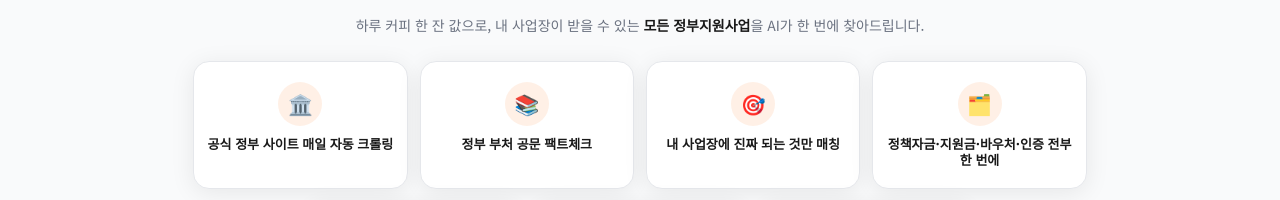
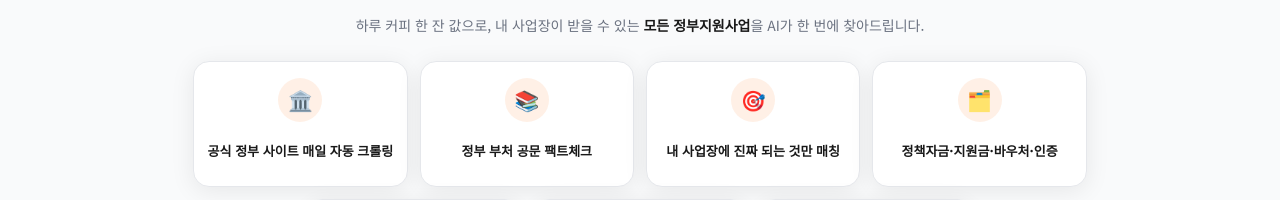
Before and after one commit to ppfa26/PPFA26, a Next.js app: page / in a window 1280 px wide. Shown: the part 598-798 px from the top of the page. Built offline with nearby package versions, Linux system fonts and the light colour scheme; no server answers; a web font is replaced by a local one.

Commit message:
홈 7칸 미세조정: 4번째 '전부 한번에' 삭제(균형) + 카드 세로높이 통일(min-h로 윗줄=아랫줄 동일) + 하단 CTA~푸터 흰 공란 축소(pb·footer mt 축소)

```diff
--- a/src/app/page.tsx
+++ b/src/app/page.tsx
@@ -12,7 +12,7 @@ const TRUST_BADGES = [
   { icon: "🏛️", text: "공식 정부 사이트 매일 자동 크롤링" },
   { icon: "📚", text: "정부 부처 공문 팩트체크" },
   { icon: "🎯", text: "내 사업장에 진짜 되는 것만 매칭" },
-  { icon: "🗂️", text: "정책자금·지원금·바우처·인증 전부 한 번에" },
+  { icon: "🗂️", text: "정책자금·지원금·바우처·인증" },
   { icon: "📝", text: "신청 방법·필요 서류·순서까지 자문" },
   { icon: "🚫", text: "행정 대행 없음 · 승인 수수료 0원" },
   { icon: "☕", text: "커피 한 잔 값 · 1회성 결제" },
@@ -199,15 +199,15 @@ export default function Home() {
               {TRUST_BADGES.map((b, i) => (
                 <div
                   key={i}
-                  className="hover-lift flex w-[calc(50%-0.375rem)] flex-col items-center gap-2.5 rounded-2xl border border-gray-200 bg-white px-3 py-5 text-center shadow-card sm:w-[calc(25%-0.6rem)]"
+                  className="hover-lift flex w-[calc(50%-0.375rem)] flex-col items-center justify-center gap-2.5 rounded-2xl border border-gray-200 bg-white px-3 py-4 text-center shadow-card sm:w-[calc(25%-0.6rem)]"
                 >
-                  <span className="flex h-11 w-11 items-center justify-center rounded-full bg-brand-orange/10 text-xl">
+                  <span className="flex h-11 w-11 shrink-0 items-center justify-center rounded-full bg-brand-orange/10 text-xl">
                     {b.icon}
                   </span>
                   <Editable
                     id={`home-trust-${i}`}
                     as="span"
-                    className="break-keep text-[13px] font-semibold leading-tight text-brand-dark"
+                    className="flex min-h-[2.4rem] items-center break-keep text-[13px] font-semibold leading-tight text-brand-dark"
                   >
                     {b.text}
                   </Editable>
@@ -561,7 +561,7 @@ export default function Home() {
         </section>
 
         {/* 하단 CTA */}
-        <section className="px-4 pb-6 pt-7 sm:pb-8 sm:pt-11">
+        <section className="px-4 pb-3 pt-7 sm:pb-4 sm:pt-11">
           <div className="reveal hover-lift mx-auto max-w-2xl rounded-3xl bg-brand-grad p-8 text-center shadow-card sm:p-10">
             <Editable
               id="home-cta-title"
--- a/src/components/Footer.tsx
+++ b/src/components/Footer.tsx
@@ -6,7 +6,7 @@ import Editable from "./Editable";
 
 export default function Footer() {
   return (
-    <footer className="mt-8 border-t border-gray-100 bg-brand-dark px-4 py-10 text-gray-300">
+    <footer className="mt-4 border-t border-gray-100 bg-brand-dark px-4 py-10 text-gray-300">
       <div className="mx-auto max-w-6xl">
         <div className="flex flex-col gap-8 sm:flex-row sm:justify-between">
           {/* 브랜드 */}
```
